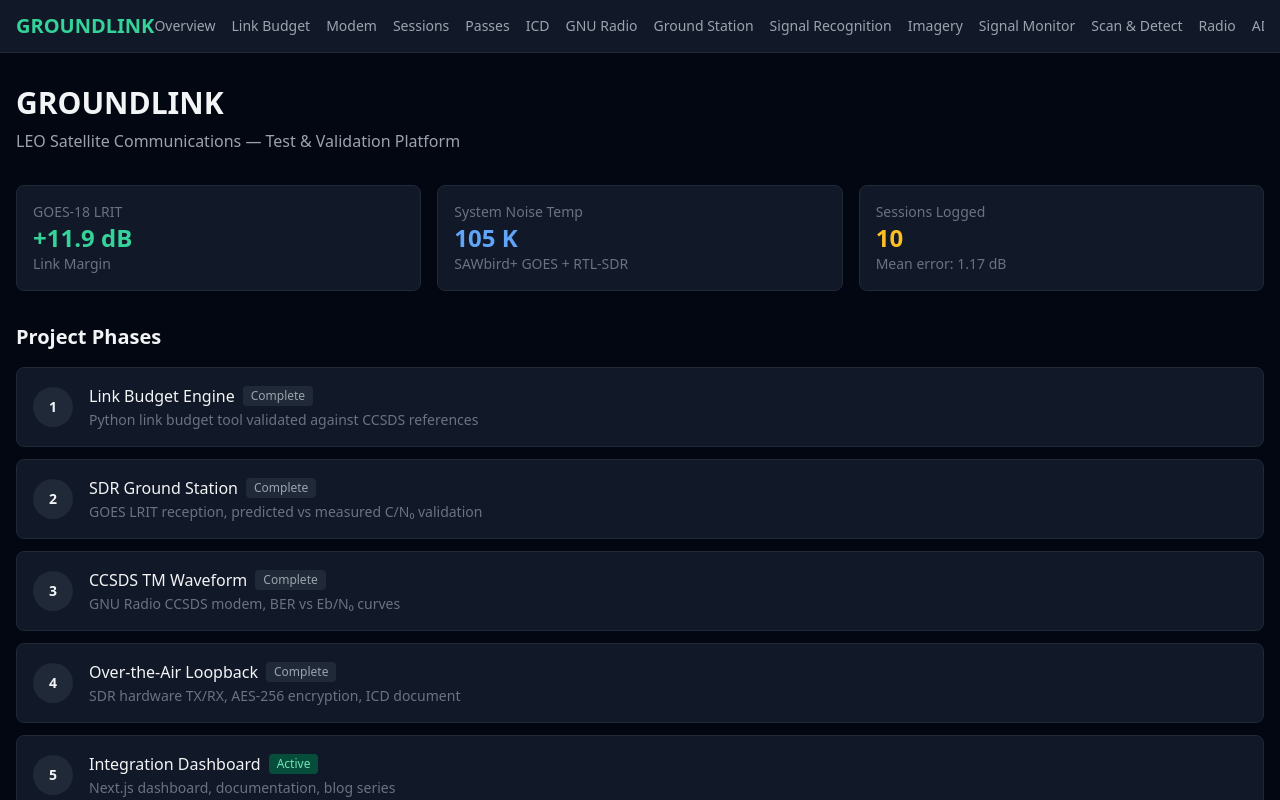
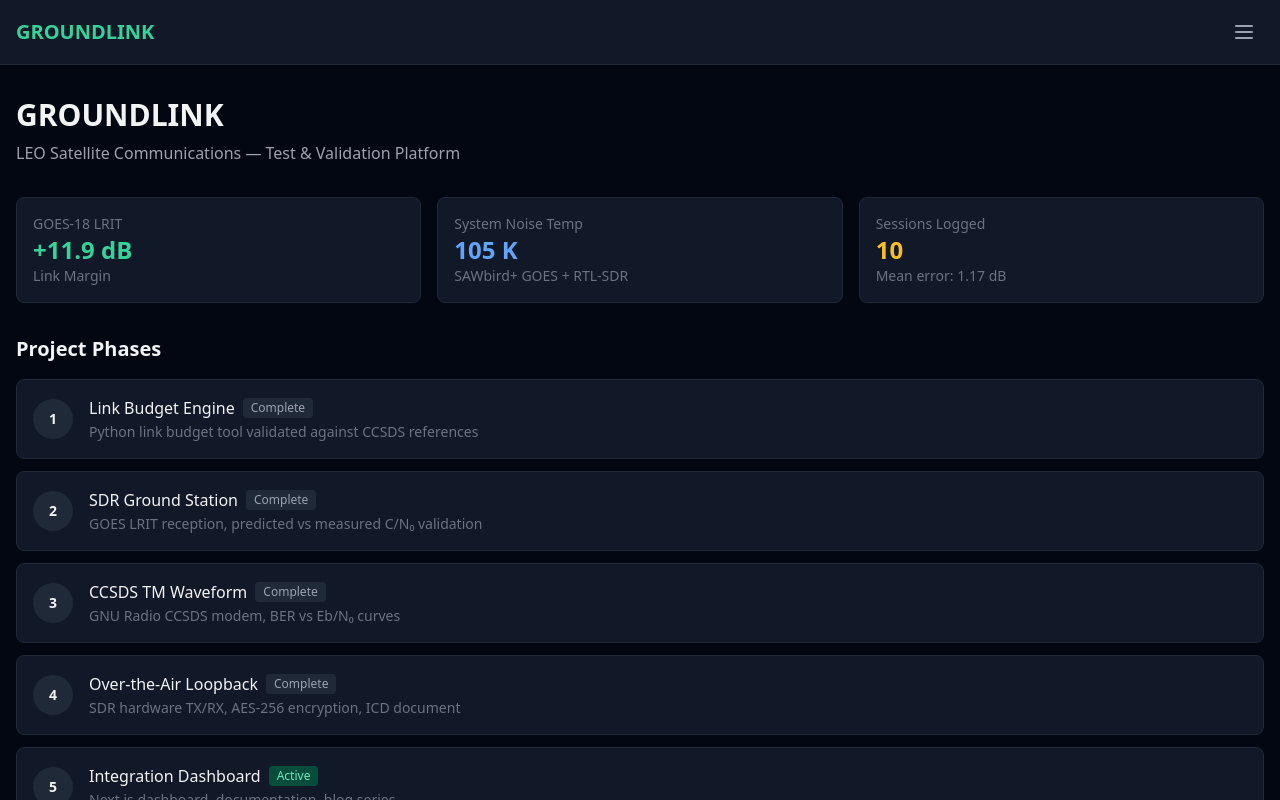
Before and after one commit to powderhound100/Comms, a Next.js app in the folder phase5_dashboard/: page / in a window 1280 px wide. Shown: the top 800 px of the page. Built offline with nearby package versions, Linux system fonts and the light colour scheme.

Commit message:
fix: always show hamburger menu nav, remove desktop horizontal nav
Desktop horizontal nav overflows on wide screens with many links.
Use the dropdown menu at all screen sizes instead.

Co-Authored-By: Claude Sonnet 4.6 <noreply@anthropic.com>

```diff
--- a/phase5_dashboard/app/layout.tsx
+++ b/phase5_dashboard/app/layout.tsx
@@ -35,19 +35,6 @@ export default function RootLayout({ children }: { children: React.ReactNode })
             <Link href="/" className="text-xl font-bold text-emerald-400 shrink-0">
               GROUNDLINK
             </Link>
-            {/* Desktop nav */}
-            <div className="hidden lg:flex gap-4 overflow-x-auto scrollbar-hide">
-              {navLinks.map(link => (
-                <Link
-                  key={link.href}
-                  href={link.href}
-                  className="text-sm text-gray-400 hover:text-white transition-colors whitespace-nowrap"
-                >
-                  {link.label}
-                </Link>
-              ))}
-            </div>
-            {/* Mobile nav */}
             <MobileNav links={navLinks} />
           </div>
         </nav>
--- a/phase5_dashboard/components/MobileNav.tsx
+++ b/phase5_dashboard/components/MobileNav.tsx
@@ -13,7 +13,7 @@ export default function MobileNav({ links }: MobileNavProps) {
   const pathname = usePathname()
 
   return (
-    <div className="lg:hidden">
+    <div>
       <button
         onClick={() => setOpen(!open)}
         className="p-2 text-gray-400 hover:text-white transition-colors"
```
